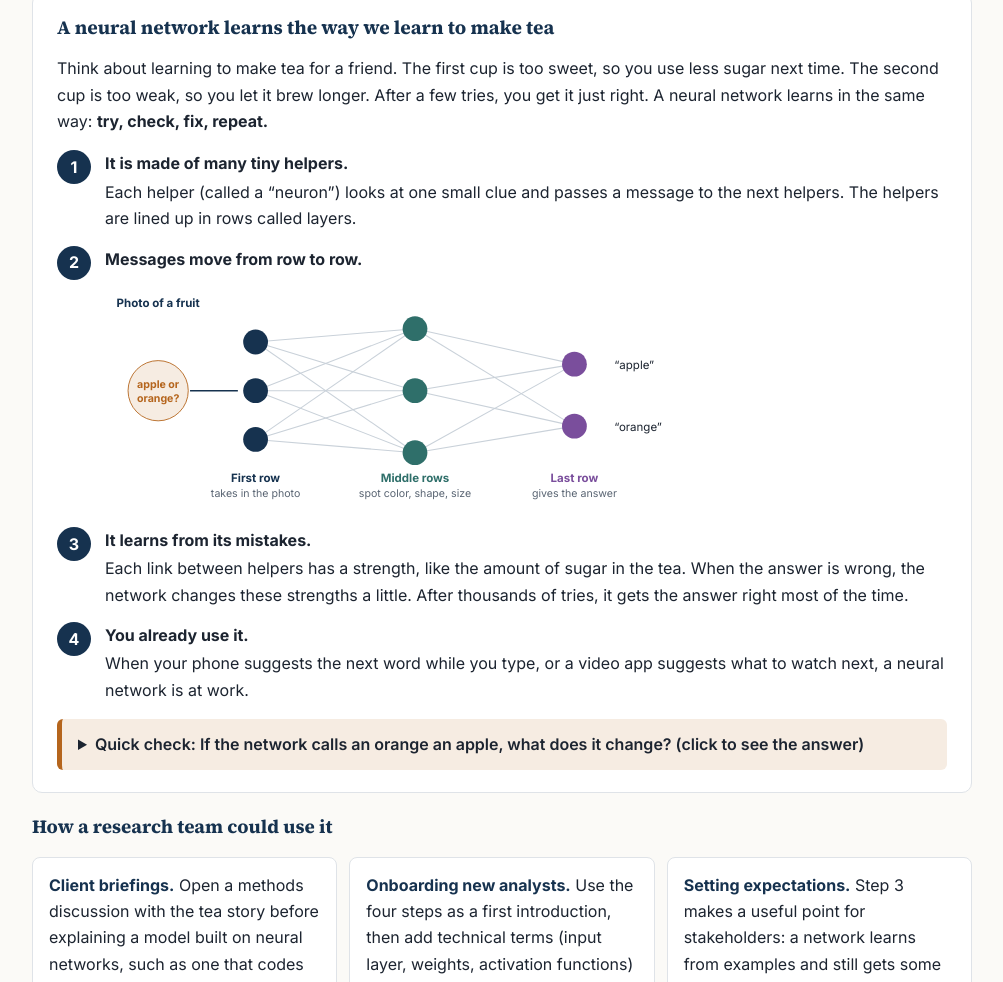
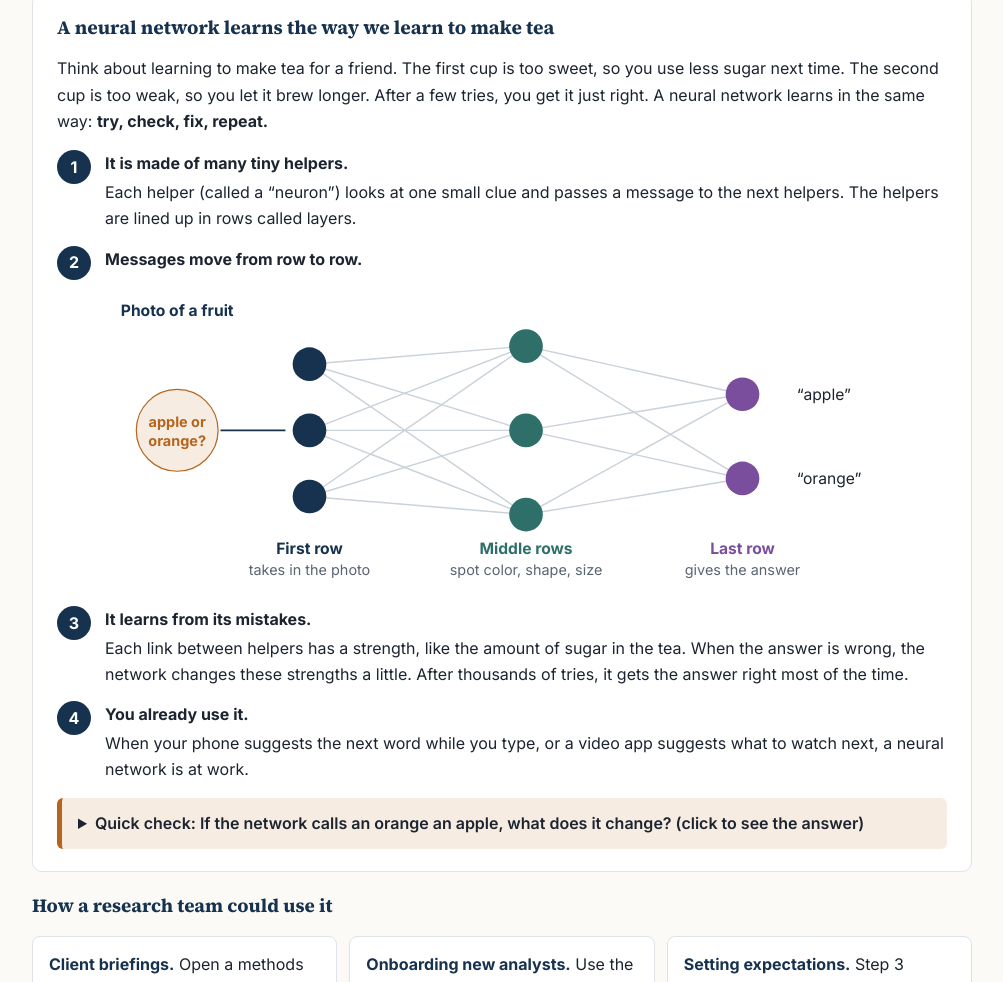
Before and after one commit to abakhareba/abakhareba.github.io, a plain HTML site: page artifact-3-neural-networks-explained.html in a window 1280 px wide. Shown: the part 914-1896 px from the top of the page, without its empty margins (138-1141 px from the left). Drawn offline with Linux system fonts and the light colour scheme.

Commit message:
Add files via upload

```diff
--- a/artifact-3-neural-networks-explained.html
+++ b/artifact-3-neural-networks-explained.html
@@ -9,6 +9,7 @@
 .step{display:flex;gap:14px;align-items:flex-start;margin:14px 0}
 .step .n{flex:0 0 34px;height:34px;border-radius:50%;background:var(--navy);color:#fff;font-weight:700;display:flex;align-items:center;justify-content:center}
 .step p{margin:2px 0 0}
+.step>div{min-width:0;flex:1}
 .diagram{overflow-x:auto;margin:8px 0 4px}
 .diagram svg{min-width:620px;width:100%;height:auto}
 details.check{background:var(--accent-soft);border-left:5px solid var(--accent);border-radius:6px;padding:12px 16px;margin-top:16px}
```
